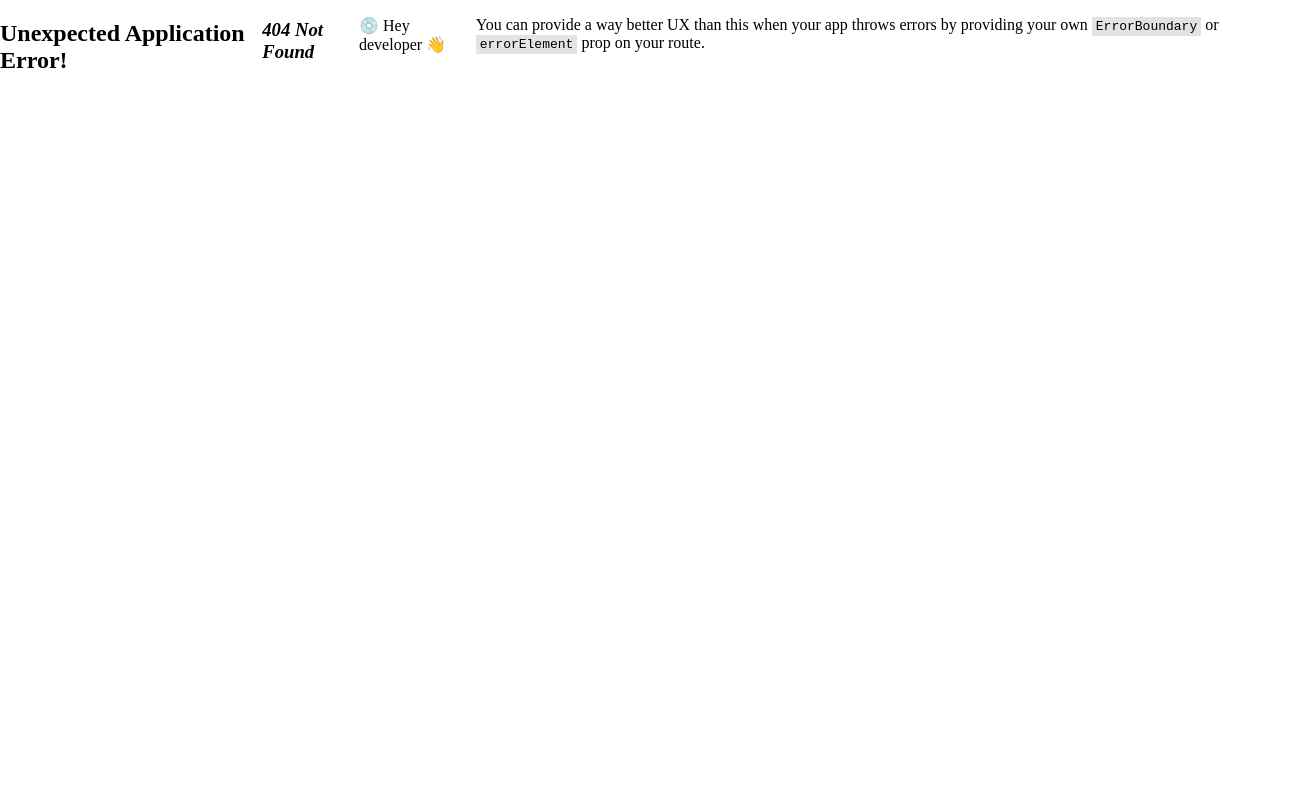
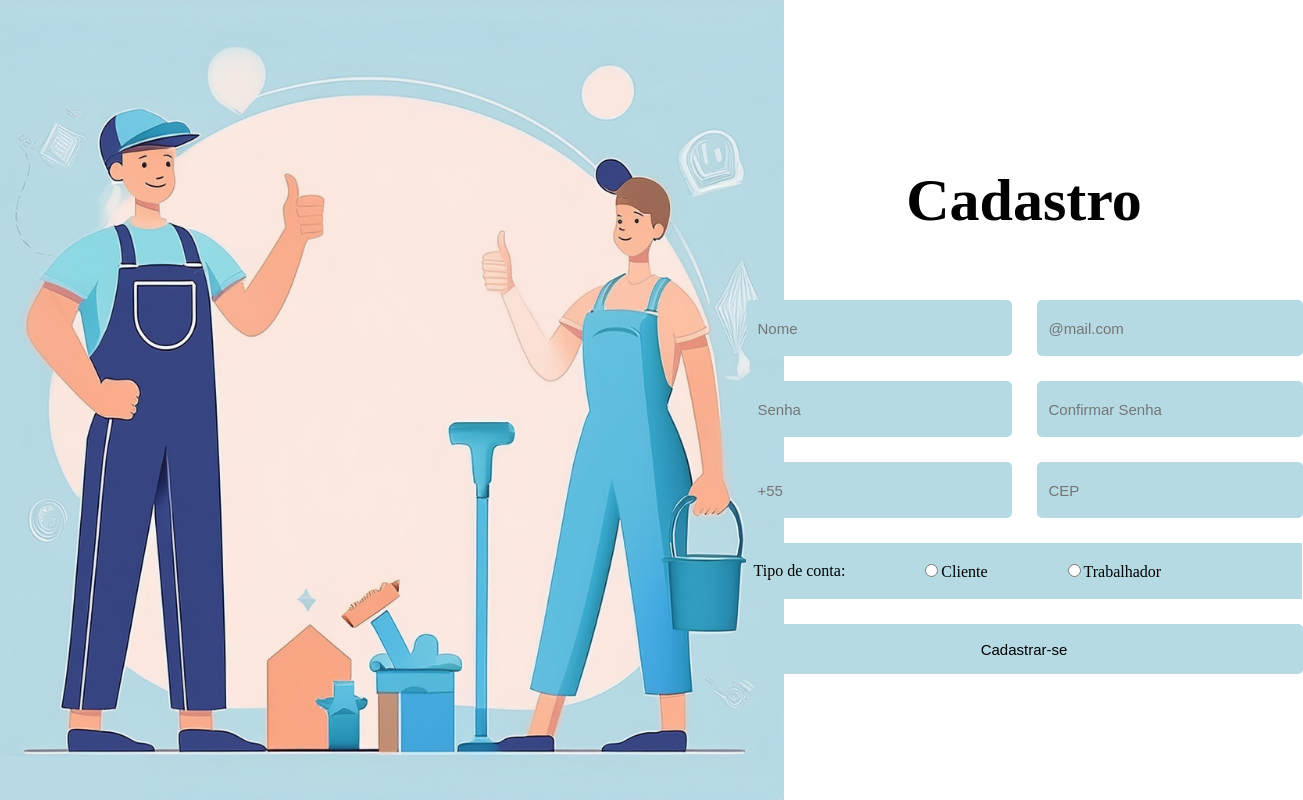
Before and after one commit to EduardoBardini/RentWorkers-PROJECT, a React (Vite) app in the folder RentWorkers FRONTEND/: page /cadastro in a window 1280 px wide. Before the commit this address had no page. Shown: the whole page, 1303 px wide, since content can reach past the window. Built offline with nearby package versions, Linux system fonts and the light colour scheme.

Commit message:
Update 24/09/2024

```diff
--- /dev/null
+++ b/RentWorkers FRONTEND/src/componentes/TelaCadastro/Cadastro.css
@@ -0,0 +1,66 @@
+.containerCadastro {
+    display: flex;
+    width: 100%;
+    height: 100%;
+}
+ .divImagem{
+    width: 60%;
+    height: 100%;
+    background-color: rgb(181,218,227)
+ }
+ .divCadastro {
+    display: flex;
+    justify-content: center;
+    align-items: center;
+    width: 40%;
+    height: 100%;
+
+ }
+ .formCadastro{
+    display: flex;
+    justify-content: center;
+    align-items: center;
+    flex-direction: column;
+    gap: 25px;
+ }
+ .titleCad{
+    font-size: 30px;
+ }
+ .divDadosEscritos{
+    display: flex;
+    flex-direction: column;
+    gap: 25px;
+ }
+ .distanceDiv{
+    display: flex;
+    gap: 25px;
+ }
+ .inptCss{
+    width: 250px;
+    height: 50px;
+    padding-left: 10px;
+    font-size: 15px;
+    border-radius: 5px;
+    border-color: transparent;
+    background-color: rgb(181,218,227);
+ }
+ .radioButton{
+    border-style:double;
+    width: 545px;
+    height: 50px;
+    display: flex;
+    flex-direction: row;
+    align-items: center;
+    gap: 75px;
+    padding-left: 5px;
+    border-color: rgb(181,218,227);
+    background-color: rgb(181,218,227);;
+ }
+ .buttonCadastro{
+    width: 557px;
+    height: 50px;
+    font-size: 15px;
+    background-color: rgb(181,218,227);
+    border-radius: 5px;
+    border-color: transparent;
+ }
--- /dev/null
+++ b/RentWorkers FRONTEND/src/componentes/TelaCadastro/TelaCadastro.jsx
@@ -0,0 +1,59 @@
+import '../TelaCadastro/Cadastro.css'
+
+function TelaCadastro(){
+    return(
+        <div className="containerCadastro">
+            <div className="divImagem">
+                <img width={900} height={800}  src="/images/imagemCadastro.jpg"/>
+
+
+            </div>
+            <div className="divCadastro">
+                <form className="formCadastro">
+                    <div className='titleCad'>
+                        <h1>Cadastro</h1>
+                    </div>
+                    <div className='divDadosEscritos'>
+                        <div className='distanceDiv'>
+                            <input className='inptCss' placeholder='Nome' />
+                            <input className='inptCss' type='email' placeholder='@mail.com' />
+                        </div>
+                        <div className='distanceDiv'>
+                            <input className='inptCss' type='password' placeholder='Senha'/>
+                            <input className='inptCss' type='password' placeholder='Confirmar Senha'/>
+                        </div>
+                        <div  className='distanceDiv'>
+                            <input className='inptCss' type='tel' placeholder='+55' />
+                            <input className='inptCss' type="text" placeholder='CEP'/>
+                        </div>
+                        <div className='radioButton'>
+                            <p>Tipo de conta: </p>
+                            <label>
+                               <input type='radio' name='tipoConta' />
+                                Cliente
+                            </label>
+                            <label>
+                                <input type='radio' name='tipoConta' />
+                                Trabalhador
+                            </label>
+                        </div>
+                    </div>
+                    <div>
+                        <button className='buttonCadastro'  type='submit'>Cadastrar-se</button>
+                    </div>
+
+
+
+
+
+
+
+                </form>
+           </div>
+
+        </div>
+
+    )
+}
+
+export default TelaCadastro;
--- a/RentWorkers FRONTEND/src/componentes/TelaDeBusca/NavBusca.jsx
+++ b/RentWorkers FRONTEND/src/componentes/TelaDeBusca/NavBusca.jsx
@@ -1,6 +1,16 @@
 import '../TelaDeBusca/NavBusca.css';
 
 function NavBusca() {
+
+
+
+
+  const publishWork = {
+
+  }
+
+
+
   return(
     <div className="NavContainer">
       <div className='divLogo'>
--- a/RentWorkers FRONTEND/src/componentes/TelaLogin/TelaLogin.jsx
+++ b/RentWorkers FRONTEND/src/componentes/TelaLogin/TelaLogin.jsx
@@ -33,7 +33,6 @@ function TelaLogin() {
 
                 <input className='inptLogin' type="text" value={ email } onChange={ (e) => setEmail(e.target.value)} placeholder="Email" />
                 <input className='inptLogin' type="password" value={ senha } onChange={ (e) => setSenha(e.target.value)} placeholder="Senha" />
-                <input className='inptLogin'type="text" value={ telefone } onChange={ (e) => setTelefone(e.target.value)} placeholder="Telefone"/>
 
                 <button className="buttonStyle" type="submit">Entrar</button>
 
--- a/RentWorkers FRONTEND/src/main.jsx
+++ b/RentWorkers FRONTEND/src/main.jsx
@@ -6,6 +6,7 @@ import './index.css'
 import PaginaHome from './componentes/TelaHome/PaginaHome.jsx'
 import PaginaBusca from './componentes/TelaDeBusca/PaginaBusca.jsx'
 import TelaLogin from './componentes/TelaLogin/TelaLogin.jsx'
+import TelaCadastro from './componentes/TelaCadastro/TelaCadastro.jsx';
 
 const router = createBrowserRouter([
 {
@@ -19,6 +20,10 @@ const router = createBrowserRouter([
 {
   path: "/login",
   element: <TelaLogin />
+},
+{
+  path: "/cadastro",
+  element: <TelaCadastro />
 }
 ])
 
```
Also changed, not shown: RentWorkers FRONTEND/public/images/empregados2.png (deleted), RentWorkers FRONTEND/public/images/imagemCadastro.jpg (added).
